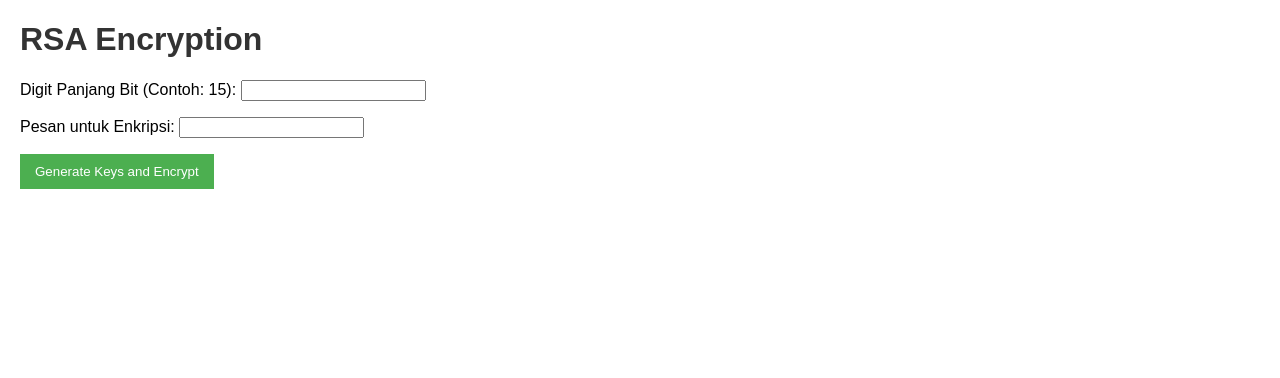
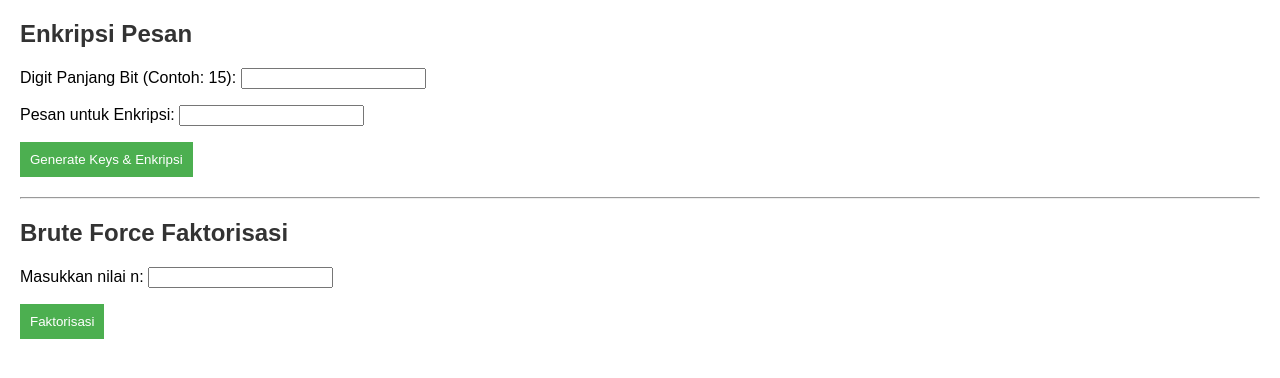
Before and after one commit to clvdyo/ethac, a Django app: page / in a window 1280 px wide. Shown: the top 378 px of the page. Run offline with Django 5.2, Linux system fonts and the light colour scheme.

Commit message:
add cryptanalysis

```diff
--- a/main/templates/index.html
+++ b/main/templates/index.html
@@ -2,61 +2,59 @@
 <html lang="en">
 <head>
     <meta charset="UTF-8">
-    <meta name="viewport" content="width=device-width, initial-scale=1.0">
-    <title>RSA Encryption GUI</title>
+    <title>Enkripsi & Brute Force</title>
     <style>
-        body {
-            font-family: Arial, sans-serif;
-            margin: 20px;
-        }
-        h1 {
-            color: #333;
-        }
-        form {
-            margin-bottom: 20px;
-        }
-        button {
-            background-color: #4CAF50;
-            color: white;
-            border: none;
-            padding: 10px 15px;
-            cursor: pointer;
-        }
-        button:hover {
-            background-color: #45a049;
-        }
-        .results {
-            margin-top: 20px;
-            padding: 10px;
-            border: 1px solid #ddd;
-            background-color: #f9f9f9;
-        }
+        body { font-family: Arial, sans-serif; margin: 20px; }
+        h1, h2 { color: #333; }
+        form { margin-bottom: 20px; }
+        button { background-color: #4CAF50; color: white; border: none; padding: 10px; cursor: pointer; }
+        button:hover { background-color: #45a049; }
+        .results { margin-top: 20px; padding: 10px; border: 1px solid #ddd; background-color: #f9f9f9; }
     </style>
 </head>
 <body>
-    <h1>RSA Encryption</h1>
+
+    <!-- Form Enkripsi -->
+    <h2>Enkripsi Pesan</h2>
     <form method="post">
         {% csrf_token %}
-        {{ form.as_p }}
-        <button type="submit">Generate Keys and Encrypt</button>
+        {{ encryption_form.as_p }}
+        <button type="submit" name="encryption_submit">Generate Keys & Enkripsi</button>
     </form>
 
-    {% if private_key and public_key and encrypted_message %}
-    <div class="results">
-        <h2>Results:</h2>
-        <p><strong>Private Key:</strong> p = {{ private_key.p }}, q = {{ private_key.q }}</p>
-        <p><strong>Public Key:</strong> n = {{ public_key.n }}</p>
-        <h3>Encrypted Message:</h3>
-        <ul>
-            {% for item in encrypted_message %}
-                <li>
-                    Character: {{ item.character }},
-                    m: {{ item.m }},
-                    Ciphertext (c): {{ item.ciphertext }}
-                </li>
-            {% endfor %}
-        </ul>
-    </div>
+    {% if encryption_result %}
+        <div class="results">
+            <h3>Hasil Enkripsi</h3>
+            <p><strong>Private Key:</strong> p = {{ encryption_result.private_key.p }}, q = {{ encryption_result.private_key.q }}</p>
+            <p><strong>Public Key:</strong> n = {{ encryption_result.public_key.n }}</p>
+            <h4>Pesan Terenkripsi:</h4>
+            <ul>
+                {% for item in encryption_result.encrypted_message %}
+                    <li>Karakter: {{ item.0 }}, m: {{ item.1 }}, Ciphertext: {{ item.2 }}</li>
+                {% endfor %}
+            </ul>
+        </div>
+    {% endif %}
+
+    <hr>
+
+    <!-- Form Brute Force -->
+    <h2>Brute Force Faktorisasi</h2>
+    <form method="post" autocomplete="off">
+        {% csrf_token %}
+        {{ brute_force_form.as_p }}
+        <button type="submit" name="brute_force_submit">Faktorisasi</button>
+    </form>
+
+    {% if brute_force_result %}
+        <div class="results">
+            <h3>Hasil Faktorisasi</h3>
+            {% if brute_force_result.error %}
+                <p>{{ brute_force_result.error }}</p>
+            {% else %}
+                <p><strong>p:</strong> {{ brute_force_result.p }}, <strong>q:</strong> {{ brute_force_result.q }}</p>
+            {% endif %}
+        </div>
     {% endif %}
 </body>
 </html>
--- a/main/views.py
+++ b/main/views.py
@@ -1,7 +1,9 @@
 import random
+import math
 from django.shortcuts import render
 from django.http import JsonResponse
 from django import forms
+from django.shortcuts import redirect
 
 # Helper Functions
 def checkPrimeFermat(p):
@@ -44,35 +46,62 @@ def encrypt_message(message, n):
         results.append((char, m, c))
     return results
 
+def brute_force(n):
+    for p in range(3, int(math.sqrt(n)) + 1, 2):
+        if n % p == 0:
+            q = n // p
+            return p, q
+    return None, None
+
 # Django Form untuk input data
-class InputForm(forms.Form):
+class EncryptionForm(forms.Form):
     bit_length = forms.IntegerField(label="Digit Panjang Bit (Contoh: 15)", min_value=2)
     message = forms.CharField(label="Pesan untuk Enkripsi", max_length=255)
 
+class BruteForceForm(forms.Form):
+    n = forms.IntegerField(label="Masukkan nilai n", min_value=2)
+
 def index(request):
+    # Inisialisasi form
+    encryption_form = EncryptionForm(prefix="encryption")
+    brute_force_form = BruteForceForm(prefix="brute")
+
+    # Hasil proses form
+    encryption_result = None
+    brute_force_result = None
+
     if request.method == "POST":
-        form = InputForm(request.POST)
-        if form.is_valid():
-            bit_length = form.cleaned_data['bit_length']
-            message = form.cleaned_data['message']
+        if "encryption_submit" in request.POST:
+            encryption_form = EncryptionForm(request.POST, prefix="encryption")
+            if encryption_form.is_valid():
+                bit_length = encryption_form.cleaned_data['bit_length']
+                message = encryption_form.cleaned_data['message']
 
-            # Generate keys
-            p, q, n = generateTwoPrime(bit_length)
+                # Generate keys dan hasil enkripsi
+                p, q, n = generateTwoPrime(bit_length)
+                encrypted_message = encrypt_message(message, n)
 
-            # Encrypt message
-            encrypted_results = encrypt_message(message, n)
+                encryption_result = {
+                    "private_key": {"p": p, "q": q},
+                    "public_key": {"n": n},
+                    "encrypted_message": encrypted_message
+                }
 
-            return JsonResponse({
-                "private_key": {"p": p, "q": q},
-                "public_key": {"n": n},
-                "encrypted_message": [{
-                    "character": char,
-                    "m": m,
-                    "ciphertext": c
-                } for char, m, c in encrypted_results]
-            })
+        elif "brute_force_submit" in request.POST:
+            brute_force_form = BruteForceForm(request.POST, prefix="brute")
+            if brute_force_form.is_valid():
+                n = brute_force_form.cleaned_data['n']
+                p, q = brute_force(n)
 
-    else:
-        form = InputForm()
+                brute_force_result = {
+                    "p": p,
+                    "q": q
+                } if p and q else {"error": "Tidak dapat menemukan faktor p dan q."}
 
-    return render(request, "index.html", {"form": form})
+    # Render halaman dengan hasil form
+    return render(request, 'index.html', {
+        'encryption_form': encryption_form,
+        'brute_force_form': brute_force_form,
+        'encryption_result': encryption_result,
+        'brute_force_result': brute_force_result
+    })
```
